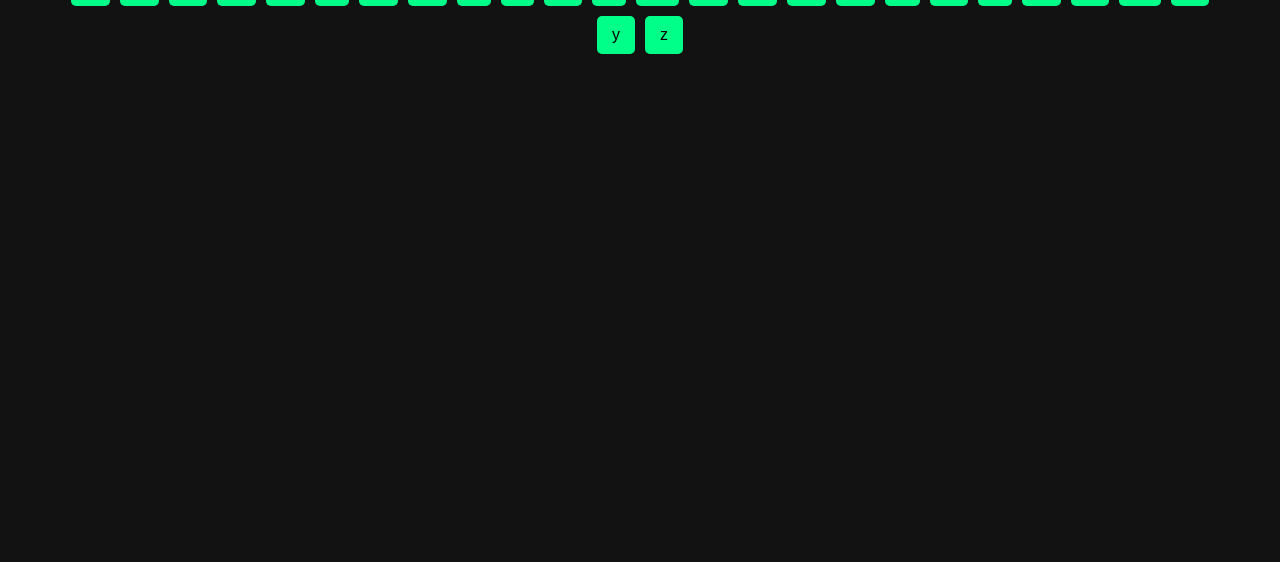
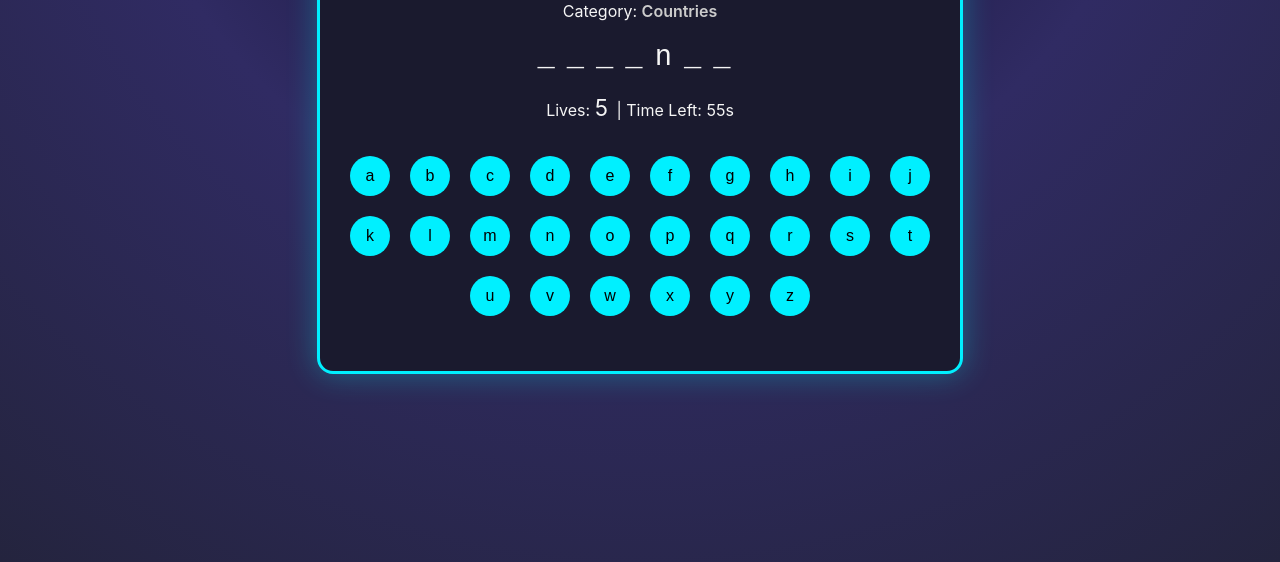
Before and after one commit to Abishekdevil/GitHub-workflow, a plain HTML site: page index.html in a window 1280 px wide. Shown: the part 294-856 px from the top of the page. Before the commit the page ends 800 px from the top, so only its background shows below. Drawn offline with Linux system fonts and the light colour scheme.

Commit message:
css enhanced

```diff
--- a/style.css
+++ b/style.css
@@ -1,64 +1,144 @@
-body {
-  font-family: 'Arial', sans-serif;
-  background-color: #121212;
-  color: #f9f9f9;
-  text-align: center;
-  padding: 40px;
+style.css
+
+/* ===== General Reset & Layout ===== */
+
+* {
+  box-sizing: border-box;
+  margin: 0;
+  padding: 0;
 }
 
-.game-container {
-  max-width: 600px;
-  margin: auto;
-  background: #1e1e1e;
-  padding: 30px;
-  border-radius: 15px;
-  box-shadow: 0 0 20px #00ff88;
+body {
+  font-family: 'Inter', sans-serif;
+  background: radial-gradient(circle at top, #0f0c29, #302b63, #24243e);
+  color: #f5f5f5;
+  min-height: 100vh;
+  display: flex;
+  justify-content: center;
+  align-items: center;
+  padding: 20px;
 }
 
-#word {
+/* ===== Container Layout ===== */
+
+.container {
+  max-width: 600px;
+  width: 100%;
+  background-color: #1a1a2e;
+  padding: 30px 20px;
+  border-radius: 16px;
+  border: 3px solid #00f0ff;
+  box-shadow: 0 0 30px rgba(0, 255, 255, 0.3);
+  text-align: center;
+}
+
+/* ===== Typography ===== */
+
+h1 {
+  font-family: 'Poppins', sans-serif;
   font-size: 2rem;
+  margin-bottom: 15px;
+  color: #00f0ff;
+}
+
+.word-display {
+  font-family: 'Fira Code', monospace;
+  font-size: 1.8rem;
+  letter-spacing: 12px;
   margin: 20px 0;
-  letter-spacing: 10px;
+}
+
+#category-name,
+#hint-text {
+  font-weight: 600;
+  color: #ccc;
+  font-size: 1rem;
+}
+
+#message {
+  font-size: 1.2rem;
+  margin-top: 20px;
+  font-family: 'Poppins', sans-serif;
+  color: #00ff99;
+}
+
+#lives {
+  font-size: 1.4rem;
+  letter-spacing: 4px;
+  margin-bottom: 10px;
+  display: inline-block;
+}
+
+/* ===== Keyboard Buttons ===== */
+
+#keyboard {
+  display: flex;
+  flex-wrap: wrap;
+  justify-content: center;
+  gap: 10px;
+  margin: 20px 0;
 }
 
 #keyboard button {
+  width: 40px;
+  height: 40px;
+  border-radius: 50%;
   margin: 5px;
-  padding: 10px 15px;
+  padding: 0;
   font-size: 1rem;
   border: none;
-  border-radius: 5px;
-  background-color: #00ff88;
+  background-color: #00f0ff;
+  color: #000;
+  cursor: pointer;
+  transition: transform 0.1s ease;
+}
+
+#keyboard button:active {
+  transform: scale(0.95);
+}
+
+#keyboard button:disabled {
+  background-color: #444;
+  color: #aaa;
+  cursor: not-allowed;
+}
+
+/* ===== Restart Button ===== */
+
+#restart-container {
+  margin-top: 20px;
+}
+
+#restart-container button {
+  padding: 10px 20px;
+  font-size: 1rem;
+  border-radius: 8px;
+  border: none;
+  background-color: #00f0ff;
   color: #000;
   cursor: pointer;
 }
 
-#keyboard button:disabled {
-  background-color: #555;
-  cursor: not-allowed;
+/* ===== Correct Letter Styling ===== */
+
+.found-letter {
+  color: #00ff00; /* Bright green for correct letters */
 }
 
-#message {
-  font-size: 1.4rem;
-  margin-top: 20px;
-}
-
-#timer {
-  font-size: 1.2rem;
-  margin-bottom: 10px;
-  color: #ffcc00;
-}
+/* ===== Fade-in Animation ===== */
 
 .fade-in {
-  animation: fadeIn 0.5s ease-in forwards;
-  opacity: 0;
+  animation: fadeIn 0.4s ease-in;
+  opacity: 1;
 }
 
 @keyframes fadeIn {
+  from {
+    opacity: 0;
+    transform: scale(1.2);
+  }
   to {
     opacity: 1;
+    transform: scale(1);
   }
 }
-
-#restart-btn {
-  display: none;
-}
```
